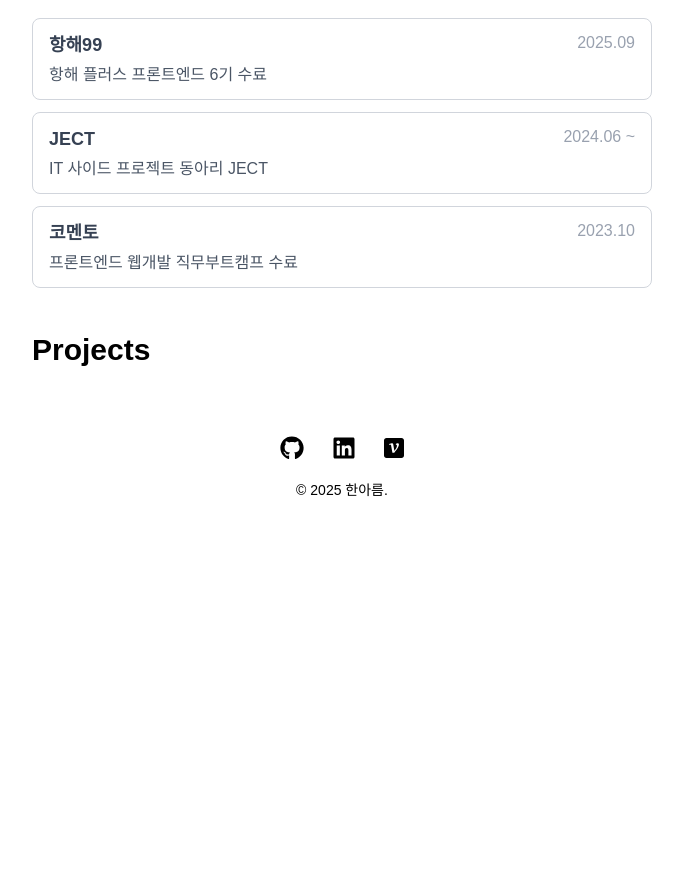
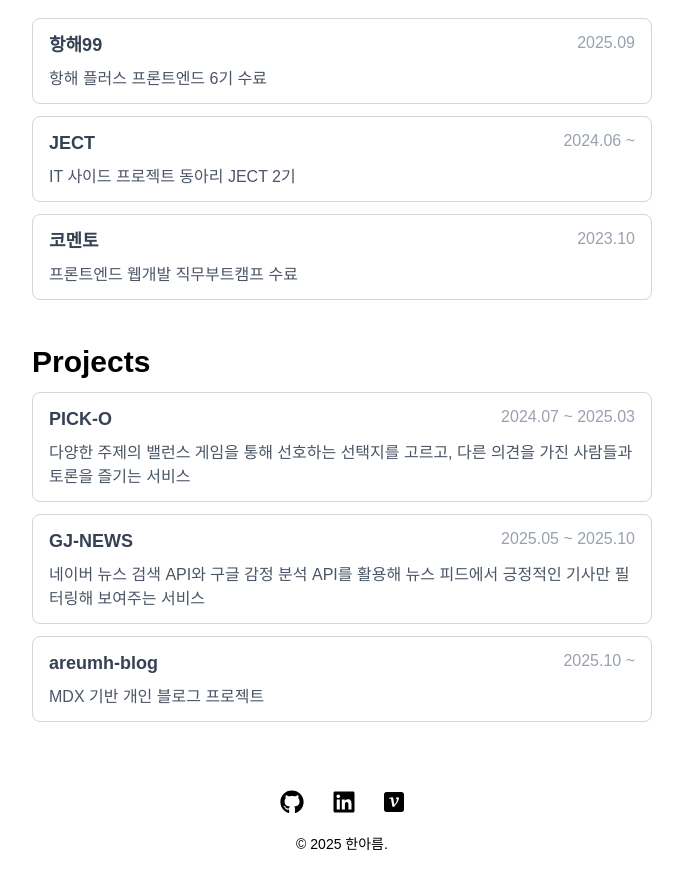
Before and after one commit to areumH/areumh-blog, a Next.js app: page /portfolio in a window 1280 px wide. Shown: the part 931-1809 px from the top of the page, without its empty margins (298-981 px from the left). Before the commit the page ends 1455 px from the top, so only its background shows below. Built offline with nearby package versions, Linux system fonts and the light colour scheme; a web font is replaced by a local one.

Commit message:
feat: 포트폴리오 상수에 프로젝트 값 임시 추가

```diff
--- a/app/portfolio/page.tsx
+++ b/app/portfolio/page.tsx
@@ -90,7 +90,7 @@ export default function Portfolio() {
         {PORTFOLIO_INFO.activities.map((el) => (
           <div
             key={el.name}
-            className="flex flex-col w-full gap-1 rounded-lg px-4 py-3 border border-gray-300 dark:border-gray-700"
+            className="flex flex-col w-full gap-2 rounded-lg px-4 py-3 border border-gray-300 dark:border-gray-700"
           >
             <div className="flex justify-between w-full">
               <a
@@ -108,6 +108,23 @@ export default function Portfolio() {
       </div>
       <div className="flex flex-col gap-2 md:gap-3">
         <div className="flex text-2xl md:text-3xl font-bold">Projects</div>
+        {PORTFOLIO_INFO.projects.map((el) => (
+          <a
+            key={el.name}
+            href={el.link}
+            target="_blank"
+            rel="noopener noreferrer"
+            className="flex flex-col w-full gap-2 rounded-lg px-4 py-3 border border-gray-300 dark:border-gray-700 hover:bg-gray-100 dark:hover:bg-gray-800 transition-colors"
+          >
+            <div className="flex justify-between w-full">
+              <p className="text-base md:text-lg font-bold text-gray-700 dark:text-gray-300">
+                {el.name}
+              </p>
+              <p className="text-sm md:text-base text-gray-400 dark:text-gray-600">{el.date}</p>
+            </div>
+            <p className="text-sm md:text-base text-gray-600 dark:text-gray-400">{el.description}</p>
+          </a>
+        ))}
       </div>
     </div>
   );
--- a/constants.ts
+++ b/constants.ts
@@ -24,22 +24,46 @@ export const PORTFOLIO_INFO = {
   activities: [
     {
       name: '항해99',
+      date: '2025.09',
       link: 'https://stagehanghae99.spartacodingclub.kr/',
       description: '항해 플러스 프론트엔드 6기 수료',
-      date: '2025.09',
     },
     {
       name: 'JECT',
+      date: '2024.06 ~ ',
       link: 'https://ject.kr/',
-      description: 'IT 사이드 프로젝트 동아리 JECT',
-      date: '2024.06 ~ ',
+      description: 'IT 사이드 프로젝트 동아리 JECT 2기',
     },
     {
       name: '코멘토',
+      date: '2023.10',
       link: 'https://comento.kr/?index',
       description: '프론트엔드 웹개발 직무부트캠프 수료',
-      date: '2023.10',
     },
   ],
-  projects: [],
+  projects: [
+    {
+      name: 'PICK-O',
+      date: '2024.07 ~ 2025.03',
+      link: 'https://github.com/areumH/PICK-O-Client',
+      description:
+        '다양한 주제의 밸런스 게임을 통해 선호하는 선택지를 고르고, 다른 의견을 가진 사람들과 토론을 즐기는 서비스',
+      stack: ['React', 'TypeScript', 'Emotion', 'React Query', 'Redux', 'StoryBook'],
+    },
+    {
+      name: 'GJ-NEWS',
+      date: '2025.05 ~ 2025.10',
+      link: 'https://github.com/areumH/GJ-NEWS',
+      description:
+        '네이버 뉴스 검색 API와 구글 감정 분석 API를 활용해 뉴스 피드에서 긍정적인 기사만 필터링해 보여주는 서비스',
+      stack: ['React', 'TypeScript', 'Tailwind CSS', 'React Query'],
+    },
+    {
+      name: 'areumh-blog',
+      date: '2025.10 ~ ',
+      link: 'https://github.com/areumH/areumh-blog',
+      description: 'MDX 기반 개인 블로그 프로젝트',
+      stack: ['Next.js', 'React', 'TypeScript', 'Tailwind CSS'],
+    },
+  ],
 };
--- a/styles/globals.css
+++ b/styles/globals.css
@@ -10,7 +10,6 @@
   font-display: swap;
 }
 
-/* 전역 적용 예시 */
 body {
   font-family: 'MinSans', sans-serif;
 }
```
